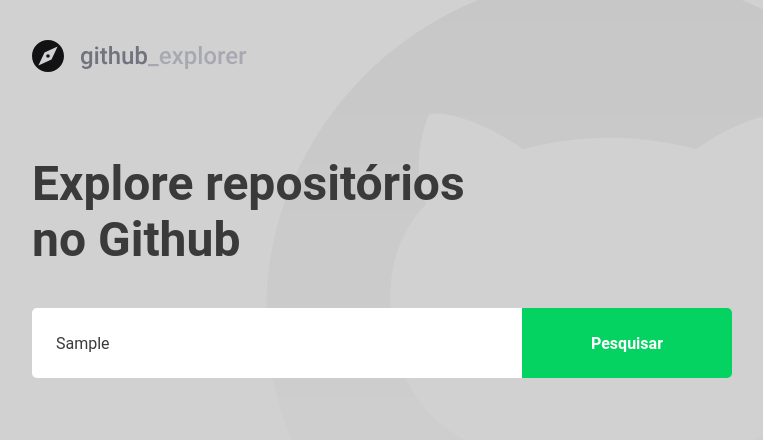
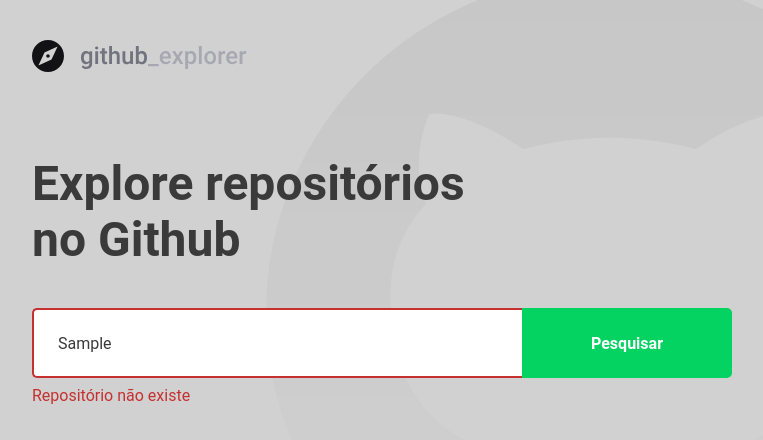
Before and after one commit to IceHower/github-explorer, a React (Create React App) app: page / in a window 1280 px wide. Both pictures are taken after typing "Sample" into the empty fields and a click on the button "Pesquisar". Shown: the top 440 px of the page, without its empty margins (148-911 px from the left). Built offline with nearby package versions, Linux system fonts and the light colour scheme; no server answers.

Commit message:
adicionando algumas features

```diff
--- a/src/pages/Dashboard/index.tsx
+++ b/src/pages/Dashboard/index.tsx
@@ -1,6 +1,6 @@
 import React, { useState, FormEvent } from 'react';
 import githublogo from '../../assets/githublogo.svg';
-import  { Title, Form, Repositories } from './styles';
+import  { Title, Form, Repositories, Error } from './styles';
 import { FiChevronRight } from 'react-icons/fi'; // importa o icone da flechinha apontada para direita
 import api from '../../services/api'; // Importa a api do services.
 
@@ -19,34 +19,53 @@ const Dashboard: React.FC = () => {
     // Definimos que o tipo desse array é a interface de Repository criada ali em cima.
     const [repositories, setRepositories] = useState<Repository[]>([]);
     const [newRepo, setNewRepo] = useState('');
+    const [inputError, setNewInputError] = useState('');
     // Aqui definimos que a função vai receber o event, que e do tipo FormEvent que esse por sua vez é do tip HTMLFormElement
     // HTMLFormElement -> Representa o elemento html do form.
     // FormEvent -> Representa o evento de submit do formulario, ou outros eventos que estão atrelados ao formulario.
+    function clearError() {
+        setNewInputError('');
+    }
     async function handleAddRepository(event: FormEvent<HTMLFormElement>) {
         event.preventDefault(); // Previne o evento padrao que o formulario tem dentro do html, ou seja assim que dar submit a pagina nao recarrega.
-        // Adição de um novo Repositorio
-        // Consumir a API do Github
-        // Salvar o novo repositorio no estado.
-        const response = await api.get(`/repos/${newRepo}`);
+        if(newRepo === '') {
+            setNewInputError('Digite o autor/nome do repositório');
+            setTimeout(clearError, 3000);
+            return;
+        }
+        try {
+            const response = await api.get(`/repos/${newRepo}`);
 
-        setRepositories([...repositories, response.data]);
-        setNewRepo('');
+            setRepositories([...repositories, response.data]);
+            setNewRepo(''); // Faz limpar o valor do input ao final;
+        } catch(err) {
+            setNewInputError('Repositório não existe');
+            setTimeout(clearError, 3000);
+
+        }
 
     }
+
     return (
         <div>
             <img src={githublogo} alt='Github Explorer'/>
             <Title>Explore repositórios no Github</Title>
 
-            <Form onSubmit={handleAddRepository}>
+            <Form hasError={!! inputError} onSubmit={handleAddRepository}>
                 <input
+                // !! = estamos negando a negação, para podermos utilizar do truthy ou falsy do JS.
+                // Truthy = a variavel contem alguma coisa || Falsy = a variavel está vazia.
+                // Utilizando os 2 sinais de exclamação, estamos querendo verificar se a variavel contem algo, e caso ela contenha vamos aplicar o css.
                 // e = event, no onChange conseguimos acessar o evento, e por consequencia pegar o seu valor.
                 onChange={e => setNewRepo(e.target.value)} // Aqui toda vez que o valor do input for trocado ele ira setar no estado que armazena esse valor
                 placeholder='Digite o nome do repositório'
                 />
                 <button>Pesquisar</button>
             </Form>
-
+               { inputError && <Error> {inputError} </Error>
+               /** Esse é um tipo de if que a segunda parte só sera executada caso a primeira seja satisfeita
+                * Que no caso é verificar se o inputError tem algum valor
+                */}
             {/** Mapea o array de repositories */}
             <Repositories>
             {repositories.map(repository =>
--- a/src/pages/Dashboard/styles.ts
+++ b/src/pages/Dashboard/styles.ts
@@ -1,6 +1,9 @@
-import styled from 'styled-components';
+import styled, { css } from 'styled-components';
 import { shade } from 'polished'; // Importa o sombreamento da biblioteca polished.
 
+interface FormProps {
+    hasError: boolean;
+}
 
 export const Title = styled.h1`
     font-size: 48px;
@@ -11,7 +14,7 @@ export const Title = styled.h1`
 
 `;
 
-export const Form = styled.form`
+export const Form = styled.form<FormProps>`
     margin-top: 40px;
     max-width: 700px;
     display: flex;
@@ -23,7 +26,17 @@ export const Form = styled.form`
         border: 0;
         border-radius: 5px 0 0 5px;
         color: #3a3a3a;
-
+        border: 2px solid #fff;
+        border-right: 0; /** Retira a borda da direita */
+        /** O styled components nos permite executar uma função no formato de arrow function
+         e com isso, podemos passar o props(propriedade que tem no componente) que no caso seria o hasError,
+         depois fazemos um condicional caso o valor de hasError seja true ele aplica o css da borda vermelha.
+         E como não podemos sair escrevendo o css direto pois nao ia funcionar, devemos importar do styled-components
+         a função css e ai sim depois de escrever ela podemos colocar as templates strings e utilizar normalmente.
+         */
+        ${(props) => props.hasError && css`
+            border-color: #c53030;
+        `}
         &::placeholder {
             color: #a8a8b3;
         }
@@ -51,6 +64,12 @@ export const Form = styled.form`
     }
 
 
+`;
+
+export const Error = styled.span`
+    display:block;
+    color: #c53030;
+    margin-top: 8px;
 `;
 
 export const Repositories = styled.div`
```
